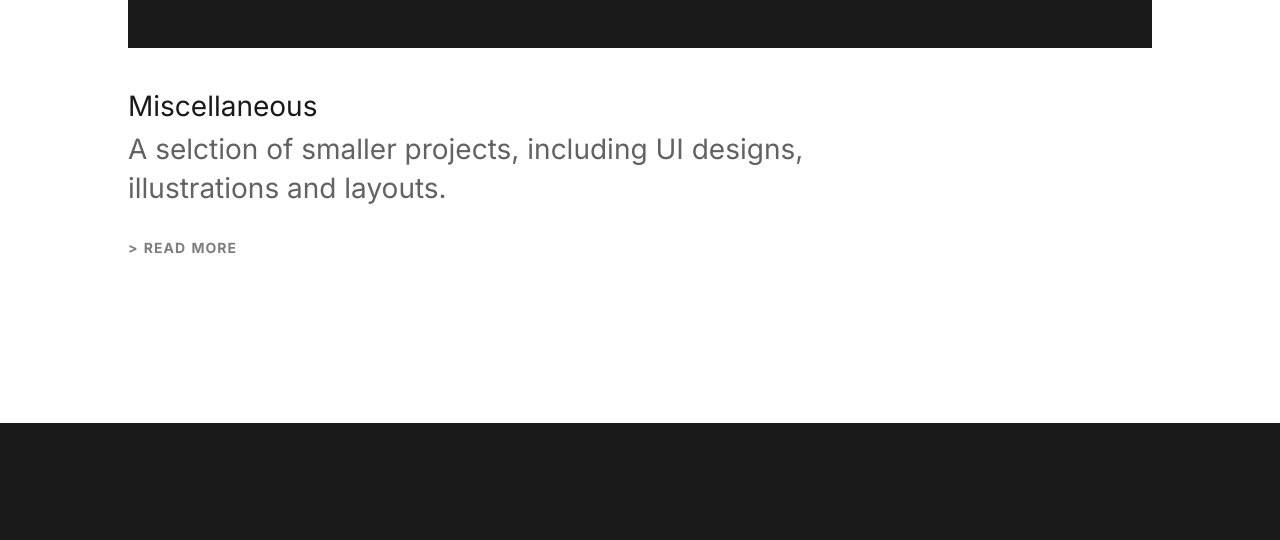
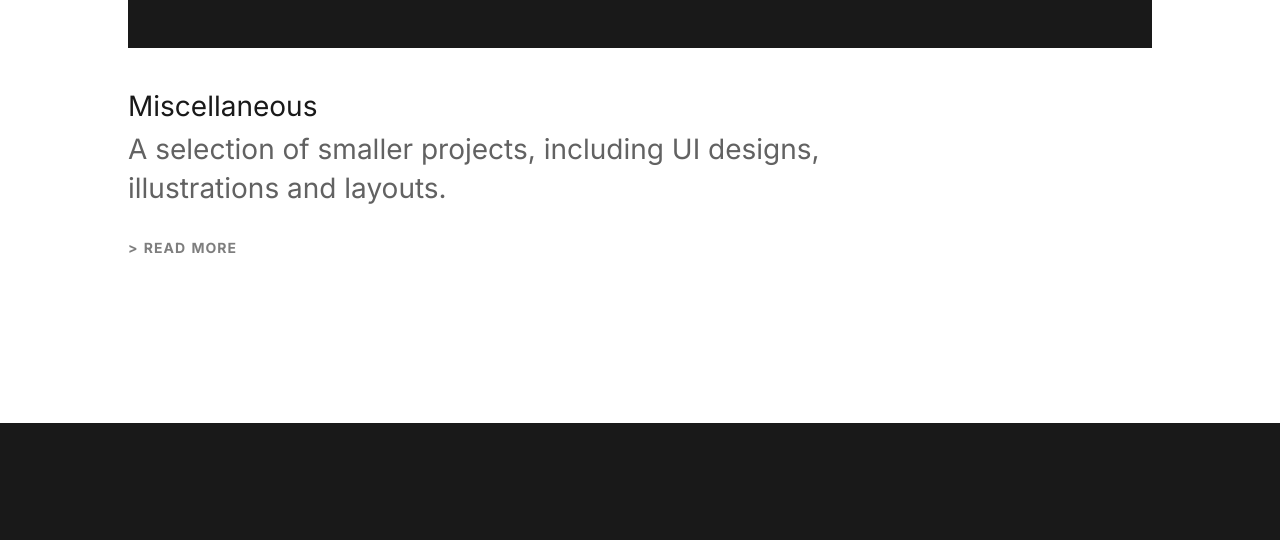
Before and after one commit to adyktynska/adyktynska.GitHub.io, a plain HTML site: page index.html in a window 1280 px wide. Shown: the part 2847-3387 px from the top of the page. Drawn offline with Linux system fonts and the light colour scheme; a script that the page names is missing; files whose address does not match are found by name; a web font is replaced by a local one.

Commit message:
Update index.html

```diff
--- a/index.html
+++ b/index.html
@@ -382,7 +382,7 @@
 									<!-- Post Snippet -->
 									<p class="portfoliosubtitle">
 
-A selction of smaller projects, including UI designs, illustrations and layouts.
+A selection of smaller projects, including UI designs, illustrations and layouts.
 									</p>
 									<!-- End Post Snippet -->
 
```
